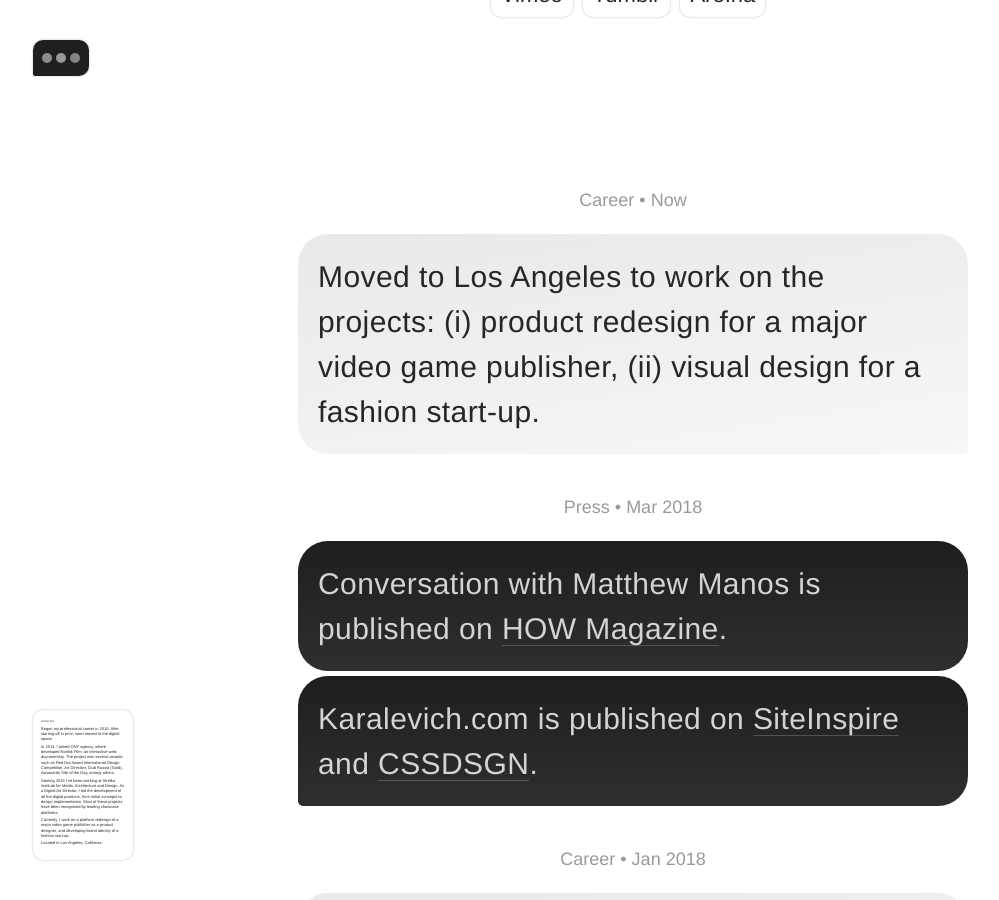
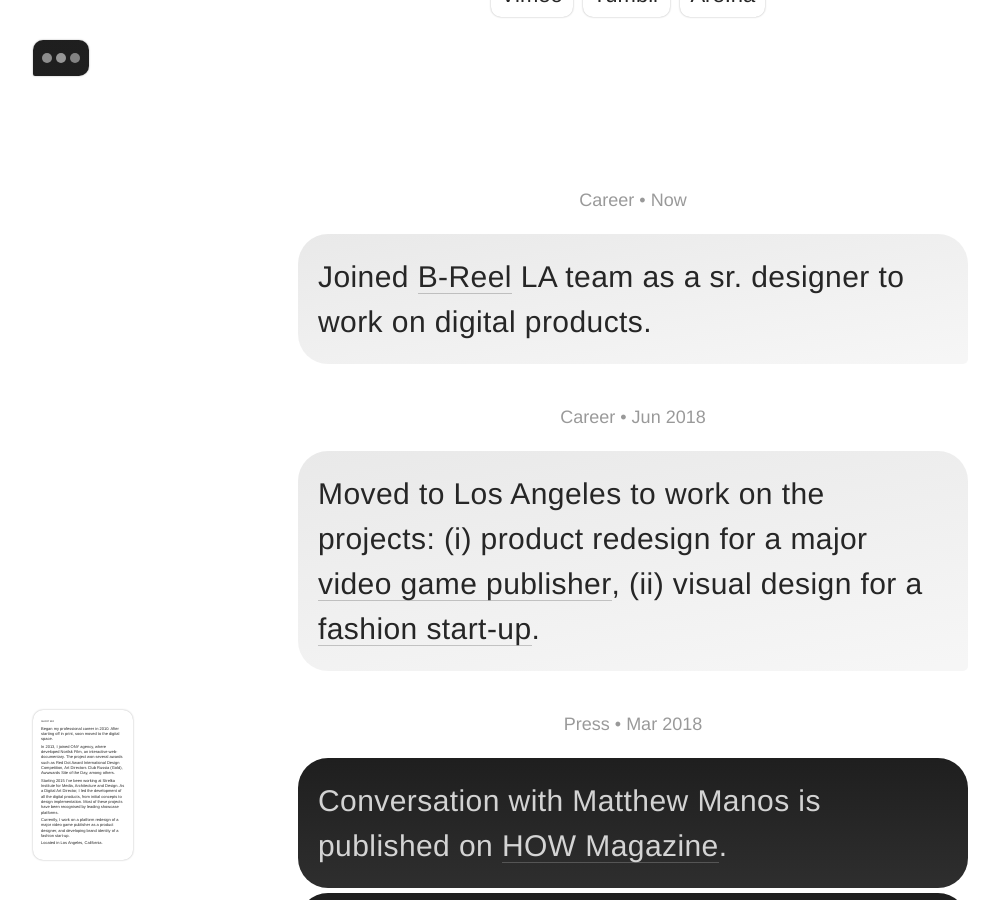
Before and after one commit to exah/karalevich-com, a Jekyll site: the page built from about.html, in a window 1280 px wide and 900 px high, scrolled down 355 px. Shown: the whole window, without its empty margins (7-1006 px from the left). Built offline with Jekyll 4.4.1, drawn with Linux system fonts in a browser that asks for light colours.

Commit message:
Edit copy in About

```diff
--- a/about.html
+++ b/about.html
@@ -40,7 +40,17 @@
 <div class="row-center row-clear-mobile margin-t-1x">
 	<div class="col-8 elem-relative">
 		<div class="bubble text-small-mobile text-thin elem-transition--05 button bubble-grey">
-					Moved to Los Angeles to work on the projects: (i) product redesign for a major video game publisher, (ii) visual design for a fashion start-up.
+					Joined <a href="https://b-reel.com" target="about_blank">B-Reel</a> LA team as a sr. designer to work on digital products.
+		</div>
+	</div>
+</div>
+
+<div class="text-center col-big caption text-small text-black40 margin-t-2x">Career • Jun 2018</div>
+
+<div class="row-center row-clear-mobile margin-t-1x">
+	<div class="col-8 elem-relative">
+		<div class="bubble text-small-mobile text-thin elem-transition--05 button bubble-grey">
+					Moved to Los Angeles to work on the projects: (i) product redesign for a major <a href="/xsolla"> video game publisher</a>, (ii) visual design for a <a href="http://perfectnumber.co" target="about_blank">fashion start-up</a>.
 		</div>
 	</div>
 </div>
```
